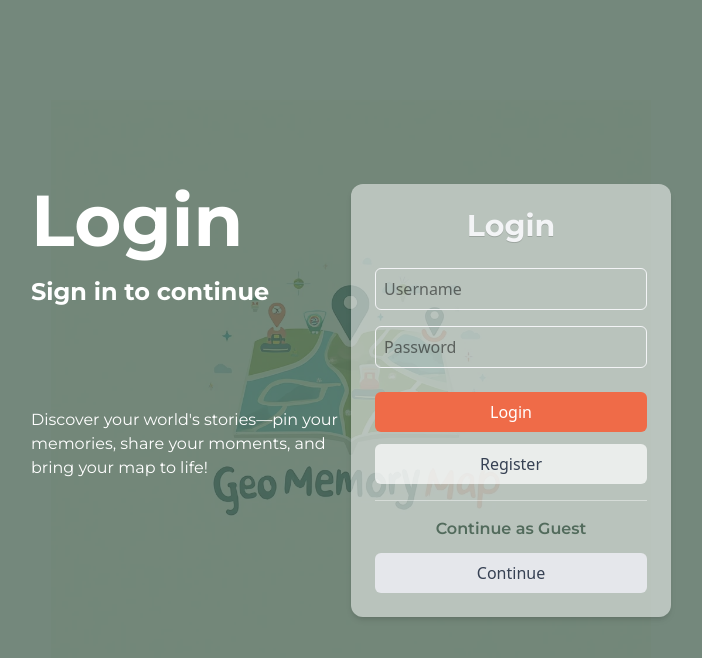
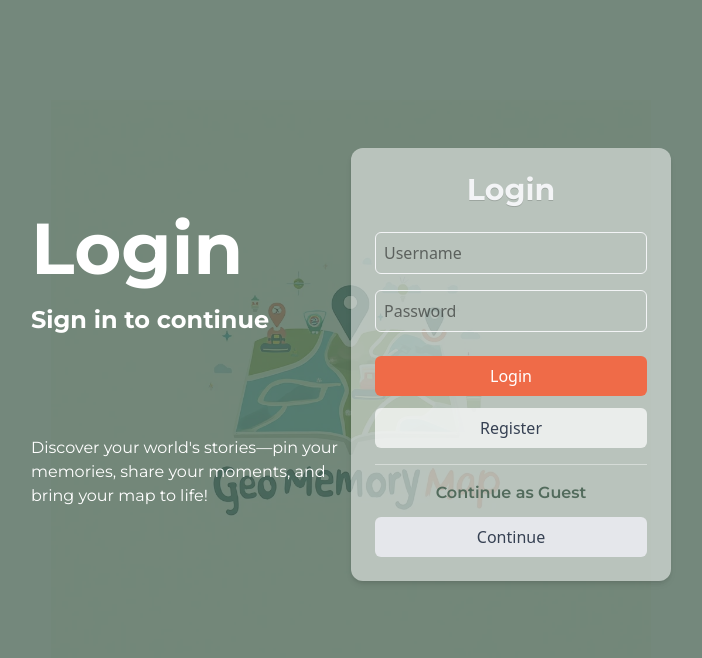
Before and after one commit to UCC-Batch-26/geomemorymap, a React (Vite) app in the folder apps/frontend/: page /login in a window 1280 px wide. Shown: the top 658 px of the page, without its empty margins (289-991 px from the left). Built offline with nearby package versions, Linux system fonts and the light colour scheme; no server answers.

Commit message:
style: adjust login form margin

```diff
--- a/apps/frontend/src/modules/auth/pages/log-in-page.jsx
+++ b/apps/frontend/src/modules/auth/pages/log-in-page.jsx
@@ -75,7 +75,7 @@ function LoginPage({ setToken, setUser }) {
           </h4>
         </div>
         {/* FORM */}
-        <div className="place-items-center col-start-3 row-start-2">
+        <div className="place-items-center col-start-3 row-start-2 -mt-16">
           <form onSubmit={handleLogin} className="bg-white/50 p-6 rounded-xl shadow-md w-80 ">
             <h2 className="text-3xl font-bold text-gray-100 text-shadow-2xs text-center mb-6 font-[Montserrat]">
               Login
```
